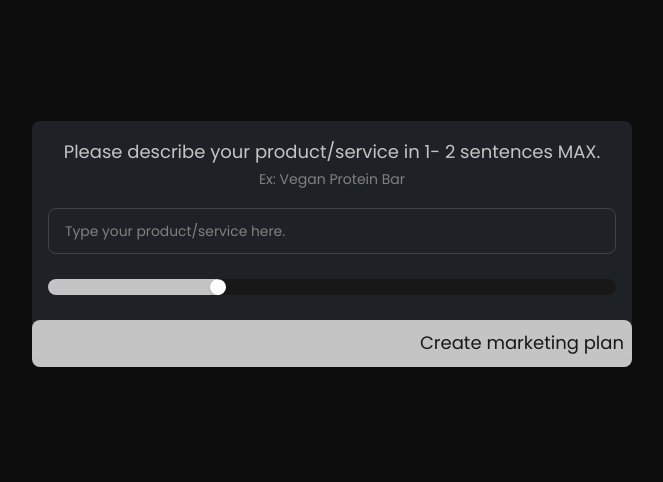
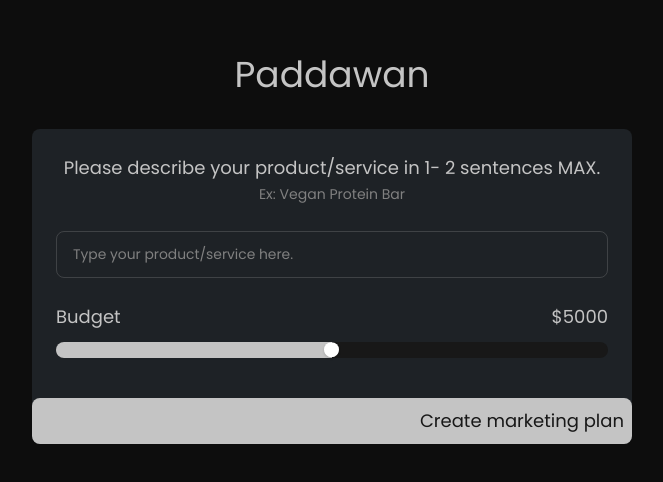
Before and after one commit to souther1407/client-marketingplan-generator, a React (Vite) app: page / in a window 1280 px wide. Shown: the part 156-638 px from the top of the page, without its empty margins (308-971 px from the left). Built offline with nearby package versions, Linux system fonts and the light colour scheme.

Commit message:
implementado pantalla inicial estilos

```diff
--- a/src/components/atoms/Slider/Slider.jsx
+++ b/src/components/atoms/Slider/Slider.jsx
@@ -6,9 +6,18 @@ import {
   SliderThumb,
 } from "@chakra-ui/slider";
 
-const Slider = () => {
+const Slider = ({ id, onChange, value = 30, min = 0, max = 100 }) => {
+  const handleChange = (value) => {
+    onChange(id, value);
+  };
   return (
-    <ChakraSlider defaultValue={30} h={"34px"}>
+    <ChakraSlider
+      defaultValue={value}
+      h={"34px"}
+      onChange={handleChange}
+      min={min}
+      max={max}
+    >
       <SliderTrack h={"16px"} borderRadius={"8px"} background={"var(--black)"}>
         <SliderFilledTrack background={"var(--white)"} />
       </SliderTrack>
--- a/src/pages/MainPage/MainPage.jsx
+++ b/src/pages/MainPage/MainPage.jsx
@@ -1,11 +1,20 @@
-import React from "react";
+import React, { useState } from "react";
 import Text from "../../components/atoms/Text/Text";
 import Input from "../../components/atoms/Input/Input";
 import styles from "./mainPage.module.css";
 import Slider from "../../components/atoms/Slider/Slider";
 const MainPage = () => {
+  const [input, setInput] = useState({
+    idea: "",
+    budget: 5000,
+  });
+
+  const handleChange = (id, value) => {
+    setInput((prev) => ({ ...prev, [id]: value }));
+  };
   return (
     <div className={styles.mainPage}>
+      <Text type="title">Paddawan</Text>
       <div className={styles.container}>
         <main>
           <div>
@@ -18,11 +27,23 @@ const MainPage = () => {
           </div>
           <Input
             id={"idea"}
-            onChange={() => {}}
+            onChange={handleChange}
             onError={() => {}}
             placeholder="Type your product/service here."
           />
-          <Slider />
+          <div className={styles.budgetSlider}>
+            <section>
+              <Text>Budget</Text>
+              <Text>${input.budget}</Text>
+            </section>
+            <Slider
+              id="budget"
+              onChange={handleChange}
+              value={input.budget}
+              min={10}
+              max={10000}
+            />
+          </div>
         </main>
         <footer>
           <Text color="inherit">Create marketing plan</Text>
--- a/src/pages/MainPage/mainPage.module.css
+++ b/src/pages/MainPage/mainPage.module.css
@@ -3,8 +3,10 @@
   height: 100vh;
   background: var(--background);
   display: flex;
+  flex-direction: column;
   justify-content: center;
   align-items: center;
+  gap: 24px;
 }
 
 .container {
@@ -12,14 +14,15 @@
   border-radius: 8px;
   width: 600px;
 }
-.container main {
-  padding: 16px;
+
+.container {
+  main {
+    padding: 24px;
     display: flex;
     flex-direction: column;
-  gap: 16px;
+    gap: 24px;
   }
-
-.container footer {
+  footer {
     display: flex;
     justify-content: flex-end;
     background: var(--white);
@@ -28,3 +31,11 @@
     border-radius: 8px;
     cursor: pointer;
   }
+}
+
+.budgetSlider {
+  section {
+    display: flex;
+    justify-content: space-between;
+  }
+}
```
Lines whose indentation alone changed are shown as unchanged.
